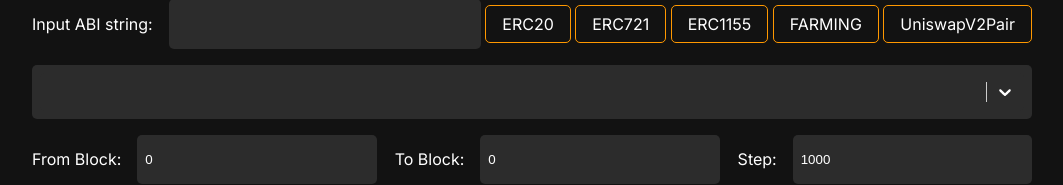
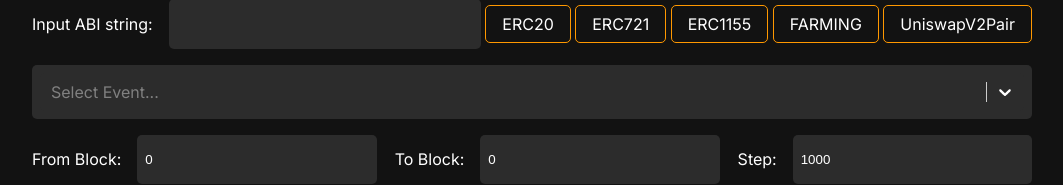
Before and after one commit to aries-wallet/smart-contract-event-analyzer, a Next.js app: page / in a window 1280 px wide. Shown: the part 347-532 px from the top of the page, without its empty margins (108-1171 px from the left). Built offline with nearby package versions, Linux system fonts and the light colour scheme.

Commit message:
update ui

```diff
--- a/src/app/page.js
+++ b/src/app/page.js
@@ -125,7 +125,7 @@ export default function Home() {
       setUpdater(Date.now());
     }
   }, [currentBlock, updater])
-  const [currentEvent, setCurrentEvent] = useState({value: '', label: ''});
+  const [currentEvent, setCurrentEvent] = useState();
   const [filter, setFilter] = useState('');
   const [filterCode, setFilterCode] = useState('');
   const [loading, setLoading] = useState(false);
```
